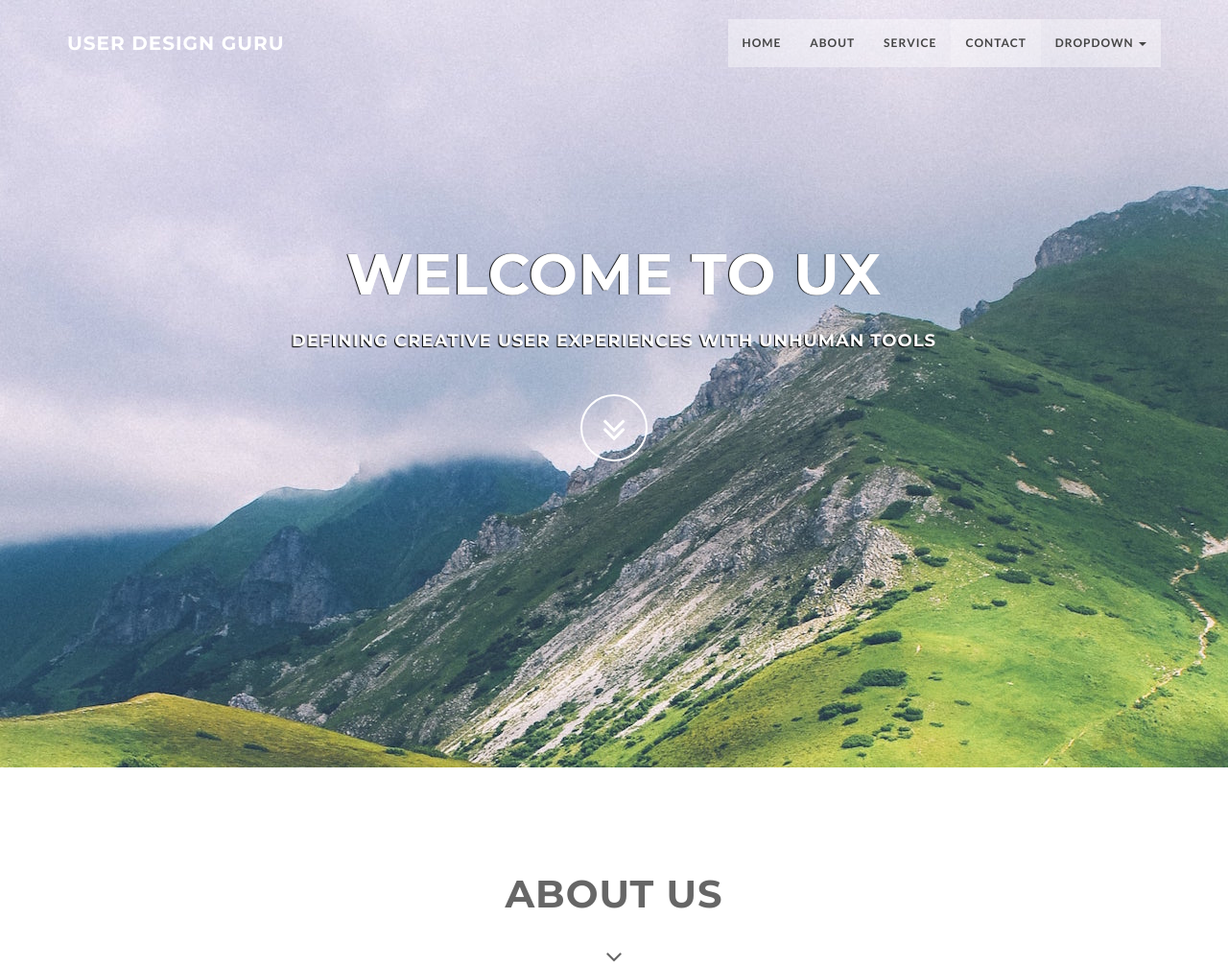
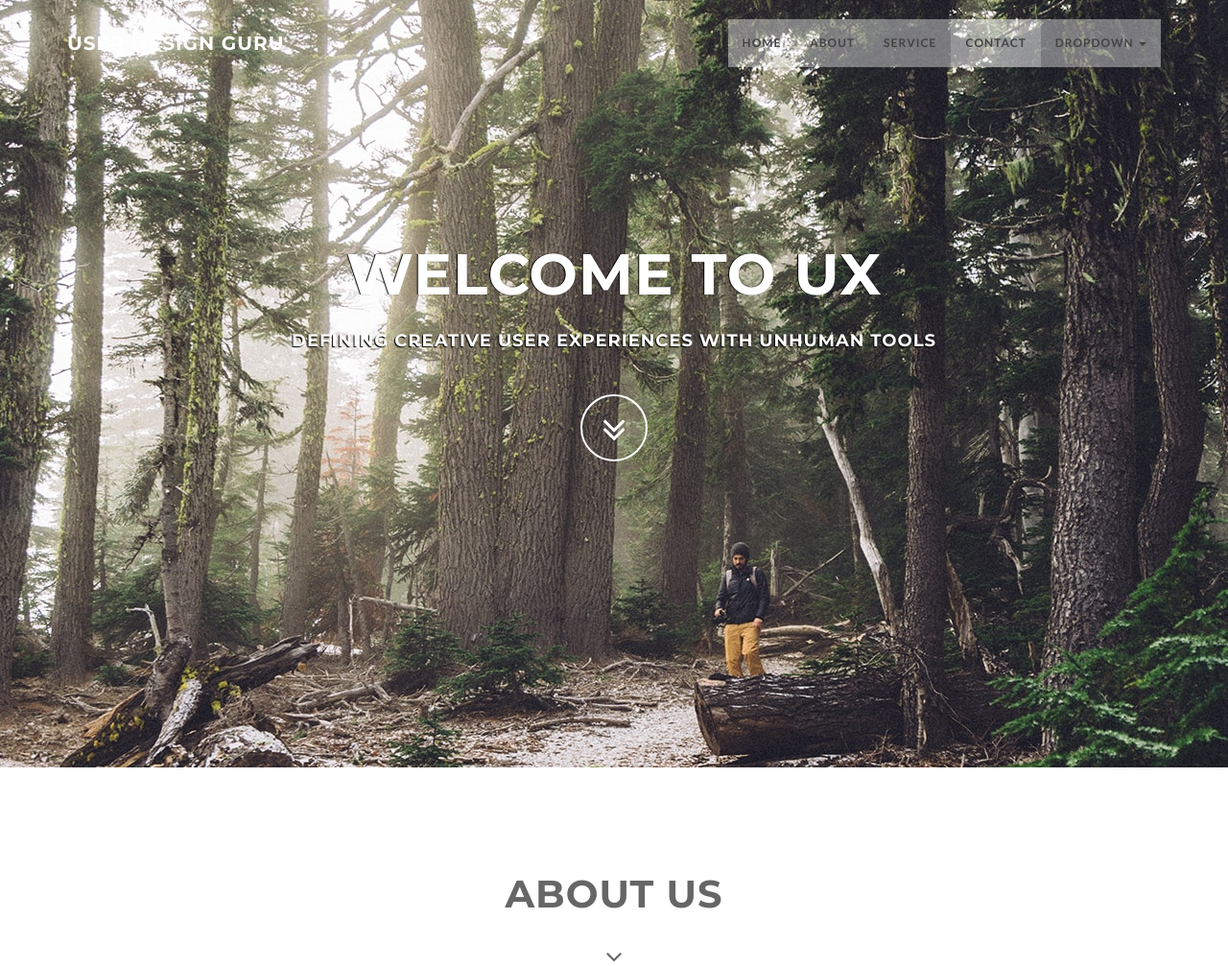
Before and after one commit to userguru/userguru.github.io, a PHP site: page / in a window 1280 px wide. Shown: the top 1007 px of the page at 96% size. Run offline with PHP 8.4, Linux system fonts and the light colour scheme.

Commit message:
Image Change

```diff
--- a/css/style.css
+++ b/css/style.css
@@ -306,7 +306,7 @@ hr {
 	width:100%;
 	position:relative;
 
-	background: url(../img/bg6.jpg) no-repeat top center;
+	background: url(../img/bg7.jpg) no-repeat top center;
 }
 
 #intro.intro {
```
Also changed, not shown: img/bg2.jpg (deleted), img/bg3.jpg (deleted), img/bg4.jpg (deleted), img/bg5.jpg (deleted), img/bg6.jpg (deleted), img/bg7.jpg (added), 1 other file.
